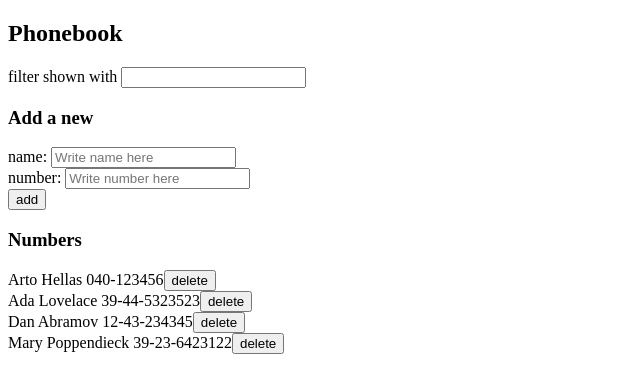
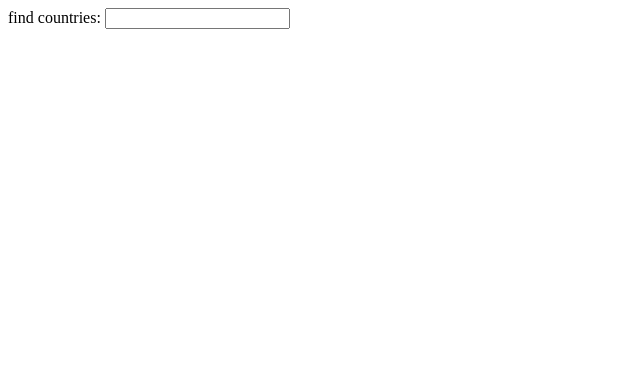
Before and after one commit to Newchxppa/fullstackopen, a React (Vite) app in the folder part2Folder/part2/: page / in a window 1280 px wide. Shown: the top 392 px of the page, without its empty margins (0-640 px from the left). Built offline with nearby package versions, Linux system fonts and the light colour scheme; data requests are answered from the project's data file.

Commit message:
Application that displayed a countries information using a REST API

```diff
--- a/part2Folder/part2/src/App.jsx
+++ b/part2Folder/part2/src/App.jsx
@@ -1,132 +1,92 @@
 import { useState, useEffect } from 'react'
-import Persons from './components/Persons'
-import PersonForm from './components/PersonForm'
-import Filter from './components/Filter'
-import peopleService from './services/people'
-import Notification from './components/Notification'
-
-
-const Message = ({text}) => {
-  if(text){
-    return(
-      <div className='addPersonNoti'>
-        {text}
-      </div>
-    )
-  }
-
-  return null
+import axios from 'axios'
 
 
 
-}
+ const Displayitem = ({item}) => {
+    if(item){
+      if(item.length < 10 && item.length != 1){
+        return(
+        <div>
+          {item.map((place, i) =>
+          <div key={i}>
+            {place.name.common}
+          </div>
+          )}
+        </div>
+        )
+      }
+      else if(item.length > 10){
+        return(
+          <div>
+            Too many matches, specify another filter
+          </div>
+        )
+      }
+      else if(item.length == 1){
+        const languages = Object.values(item[0].languages)
+        return (
+          <div>
+            <h1>{item[0].name.common}</h1>
+            Capital {item[0].capital[0]}
+            <br />
+            Area {item[0].area}
+            <h2>Languages</h2>
+            <ul>
+              {languages.map((lang,i) =>
+                <li key={i}>{lang}</li>
+              )}
+            </ul>
+             <img src={item[0].flags.png} />
+          </div>
+        )
+      }
+    }
+    return null
+
+  }
 
 const App = () => {
-  const [persons, setPersons] = useState([])
-  const [newName, setNewName] = useState('')
-  const [newNumber, setNewNumber] = useState('')
-  const [searchName, setSearchName] = useState('')
-  const [message, setMessage] = useState(null)
-  const [errMessage, setErrMessage] = useState(null)
-
-
-  const hook = () => {
-    peopleService
-      .getAll()
-      .then(initialPeople => {
-        setPersons(initialPeople)
-      })
-  }
-  useEffect(hook, [])
+  const [value, setValue] = useState('')
+  //const [country, setCountry] = useState(null)
+  const [display, setDisplay] = useState()
 
 
 
+  const handleChange = (event) => {
+    setValue(event.target.value)
+    axios
+      .get('https://studies.cs.helsinki.fi/restcountries/api/all')
+      .then(response => {
+        let list = []
+        for(let i = 0; i < response.data.length; i++){
+          if(response.data[i].name.common.toLowerCase().includes(event.target.value.toLowerCase())){
+            list.push(response.data[i])
+          }
+          if(list.length > 10){
+            break;
+          }
+        }
+        setDisplay(list)
+      })
 
-  const addInfo = (event) => {
-    event.preventDefault()
-    const personToAdd = {
-      name: newName,
-      number: newNumber
-    }
-    const list = persons.filter(person => {
-      return person.name.toLowerCase() === personToAdd.name.toLowerCase()
-    })
-    if(list.length != 0){
-      if(window.confirm(`${personToAdd.name} is already added to phonebook, replace the old number with a new one?`)){
-
-      const findPerson = persons.find(person => person.name === personToAdd.name);
-
-      const changeInfo = {...findPerson, number: personToAdd.number}
-
-      const updatePeople = persons.map(person => person.name === personToAdd.name ? changeInfo : person)
-      peopleService
-        .update(findPerson.id, personToAdd)
-        .then(person => {
-          setPersons(updatePeople)
-          setNewName('')
-          setNewNumber('')
-        })
-        .catch(error => {
-          setErrMessage(`Information of ${personToAdd.name} has already been removed from the server`)
-          setTimeout(() => {
-            setErrMessage(null)
-          }, 4500)
-        })
-      }
-      else{
-        alert("Please change name.")
-      }
-    }
-    else{
-      peopleService
-        .create(personToAdd)
-        .then(person => {
-          setMessage(`${person.name} was added`)
-          setTimeout(() => {
-            setMessage(null)
-          }, 2000)
-          setPersons(persons.concat(person))
-          setNewName('')
-          setNewNumber('')
-        })
-
-    }
   }
 
-  const handleNameChange = (event) => {
-    setNewName(event.target.value);
+  const onSearch = (event) => {
+    event.preventDefault()
+    setCountry(value)
   }
-  const handlePhoneChange = (event) => {
-    setNewNumber(event.target.value)
-  }
-  const filterName = (event) => {
-    setSearchName(event.target.value)
-  }
-
-  const deletePerson = (person) => {
-    if(window.confirm(`Are you sure you want to delete ${person.name}`)){
-      peopleService.remove(person.id)
-      location.reload();
-    }
-  }
-
 
   return (
     <div>
-      <h2>Phonebook</h2>
-      <Message text={message} />
-      <Notification message={errMessage} />
-      <Filter value={searchName} people={persons} filter={filterName} />
+      <form onSubmit={onSearch}>
+        find countries: <input value={value} onChange={handleChange} />
 
-      <h3>Add a new</h3>
+      </form>
+      <Displayitem item={display} />
 
-      <PersonForm submit={addInfo} valueName={newName} changeName={handleNameChange} valueNum={newNumber} changeNum={handlePhoneChange} />
+    </div>
+  )
+}
 
-      <h3>Numbers</h3>
-      <Persons persons={persons} deletePerson={deletePerson} />
-    </div>
-
-  )
-
-}
 export default App
--- a/part2Folder/part2/src/index.css
+++ b/part2Folder/part2/src/index.css
@@ -1,7 +1,7 @@
-h1 {
+/* h1 {
   color: green;
   font-style: italic;
-}
+} */
 
 .note {
   padding-top: 3px;
```
